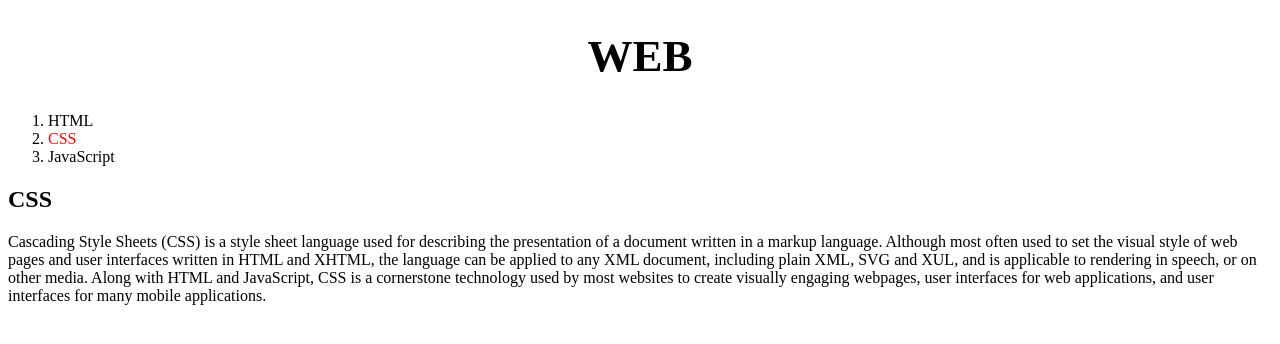
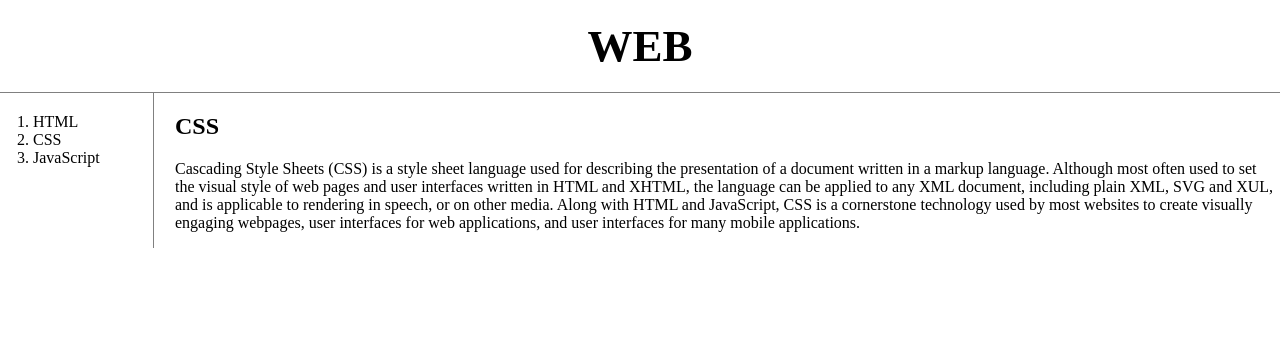
Before and after one commit to m16khb/Atom-Web, a plain HTML site: page 2.html in a window 1280 px wide. Drawn offline with Linux system fonts and the light colour scheme; a script that the page names is missing.

Commit message:
2019-08-20 22:46

```diff
--- a/2.html
+++ b/2.html
@@ -18,12 +18,8 @@
   <title>WEB1 - CSS</title>
   <meta charset="utf-8">
   <style>
-    #active {
-      color: red;
-    }
-
-    .saw {
-      color: gray;
+    body {
+      margin: 0;
     }
 
     a {
@@ -34,23 +30,51 @@
     h1 {
       font-size: 45px;
       text-align: center;
+      border-bottom: 1px solid gray;
+      margin: 0;
+      padding: 20px;
+    }
+
+    ol {
+      border-right: 1px solid gray;
+      width: 100px;
+      margin: 0;
+      padding: 20px;
+    }
+
+    #grid {
+      display: grid;
+      grid-template-columns: 150px 1fr;
+    }
+
+    #grid ol{
+      padding-left: 33px;
+    }
+
+    #grid #article{
+      padding-left: 25px;
     }
   </style>
 </head>
 
 <body>
   <h1><a href="index.html">WEB</a></h1>
+  <div id="grid">
     <ol>
       <li><a href="1.html">HTML</a></li>
-    <li><a href="2.html" class="saw" id="active">CSS</a></li>
+      <li><a href="2.html">CSS</a></li>
       <li><a href="3.html">JavaScript</a></li>
     </ol>
+    <div id="article">
       <h2>CSS</h2>
       <p>
-    Cascading Style Sheets (CSS) is a style sheet language used for describing the presentation of a document written in a markup language. Although most often used to set the visual style of web pages and user interfaces written in HTML and XHTML,
+        Cascading Style Sheets (CSS) is a style sheet language used for describing the presentation of a document written in a markup language. Although most often used to set the visual style of web pages and user interfaces written in HTML and
+        XHTML,
         the language can be applied to any XML document, including plain XML, SVG and XUL, and is applicable to rendering in speech, or on other media. Along with HTML and JavaScript, CSS is a cornerstone technology used by most websites to create
         visually engaging webpages, user interfaces for web applications, and user interfaces for many mobile applications.
       </p>
+    </div>
+  </div>
   <!-- 라이브리 시티 설치 코드 -->
   <div id="lv-container" data-id="city" data-uid="MTAyMC80NjAxMi8yMjUyMw==">
     <script type="text/javascript">
```
Also changed, not shown: 1.html (+20 -17 lines), box.html (added, +28 -0 lines), grid.html (added, +28 -0 lines). Lines whose indentation alone changed are shown as unchanged.
